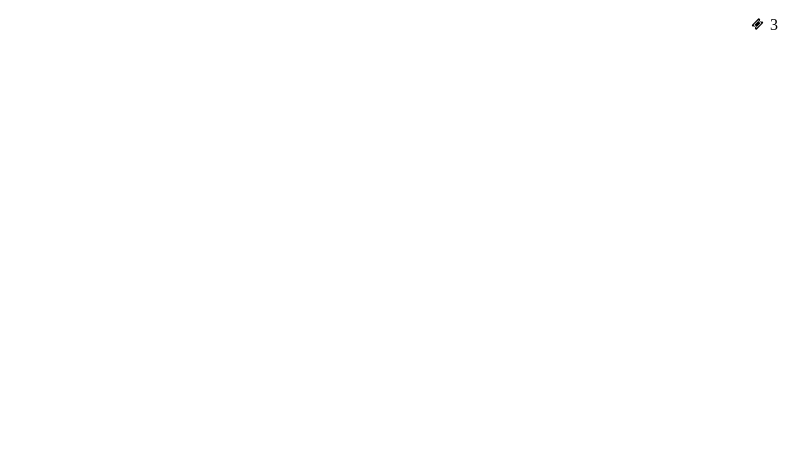
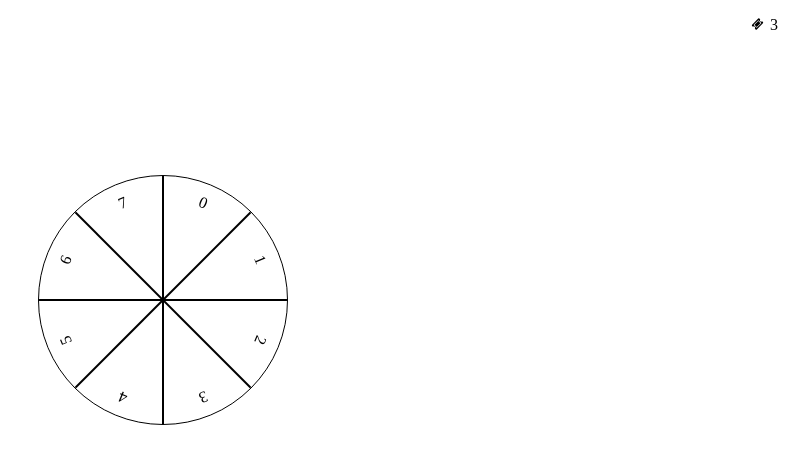
Before and after one commit to arpat1/nekazik, a React (Vite) app: page / in a window 1280 px wide. Shown: the top 464 px of the page, without its empty margins (477-1280 px from the left). Built offline with nearby package versions, Linux system fonts and the light colour scheme.

Commit message:
Style and make interactive for wheel

```diff
--- a/src/components/Wheel/Wheel.jsx
+++ b/src/components/Wheel/Wheel.jsx
@@ -1,8 +1,21 @@
+import { useRef } from "react"
 import styles from "./Wheel.module.css"
 
 const Wheel = () => {
+    const wheel = useRef(0)
+    const onClickHandle = () => {
+        let rotate_angle = Math.ceil(Math.random() * 3600)
+        wheel.current.style.transform = `rotate(${rotate_angle}deg)`
+    }
     return (
-        <></>
+        <div className={styles["container"]}>
+            <div className={styles["wheel"]} onClick={onClickHandle} ref={wheel}>
+                {[...Array(4)].map((_, i) => <span key={i} style={{"--i": i}}></span>)}
+                <div className={styles["number"]}>
+                    {[...Array(8)].map((_, i) => <b key={i} style={{"--i": i}}>{i}</b>)}
+                </div>
+            </div>
+        </div>
     )
 }
 
--- a/src/components/Wheel/Wheel.module.css
+++ b/src/components/Wheel/Wheel.module.css
@@ -0,0 +1,38 @@
+.container {
+    display: flex;
+    position: relative;
+    justify-content: center;
+    align-items: center;
+    width: 100%;
+    height: 500px;
+}
+.wheel {
+    position: absolute;
+    width: 250px;
+    height: 250px;
+    border: 1px solid black;
+    border-radius: 50%;
+    transition: transform 5s ease-in-out;
+    overflow: hidden;
+}
+.wheel span {
+    position: absolute;
+    left: calc(50% - 1px);
+    width: 2px;
+    height: 100%;
+    background-color: black;
+    transform: rotate(calc(45deg * var(--i)));
+}
+.number {
+    position: absolute;
+    inset: 0;
+    rotate: 22.5deg;
+}
+.number b {
+    position: absolute;
+    inset: 10px;
+    transform: rotate(calc(45deg * var(--i)));
+    text-align: center;
+    font-size: 1em;
+    font-weight: 500;
+}
```
